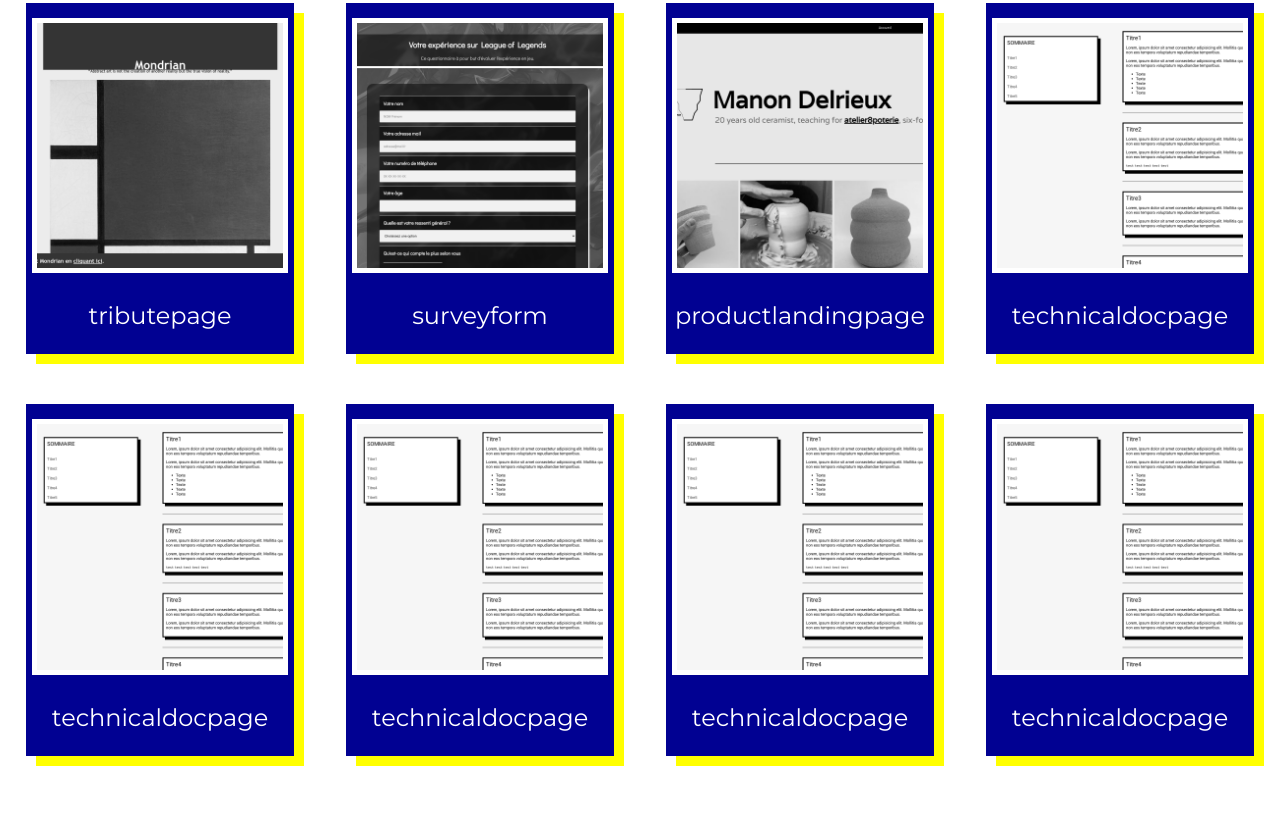
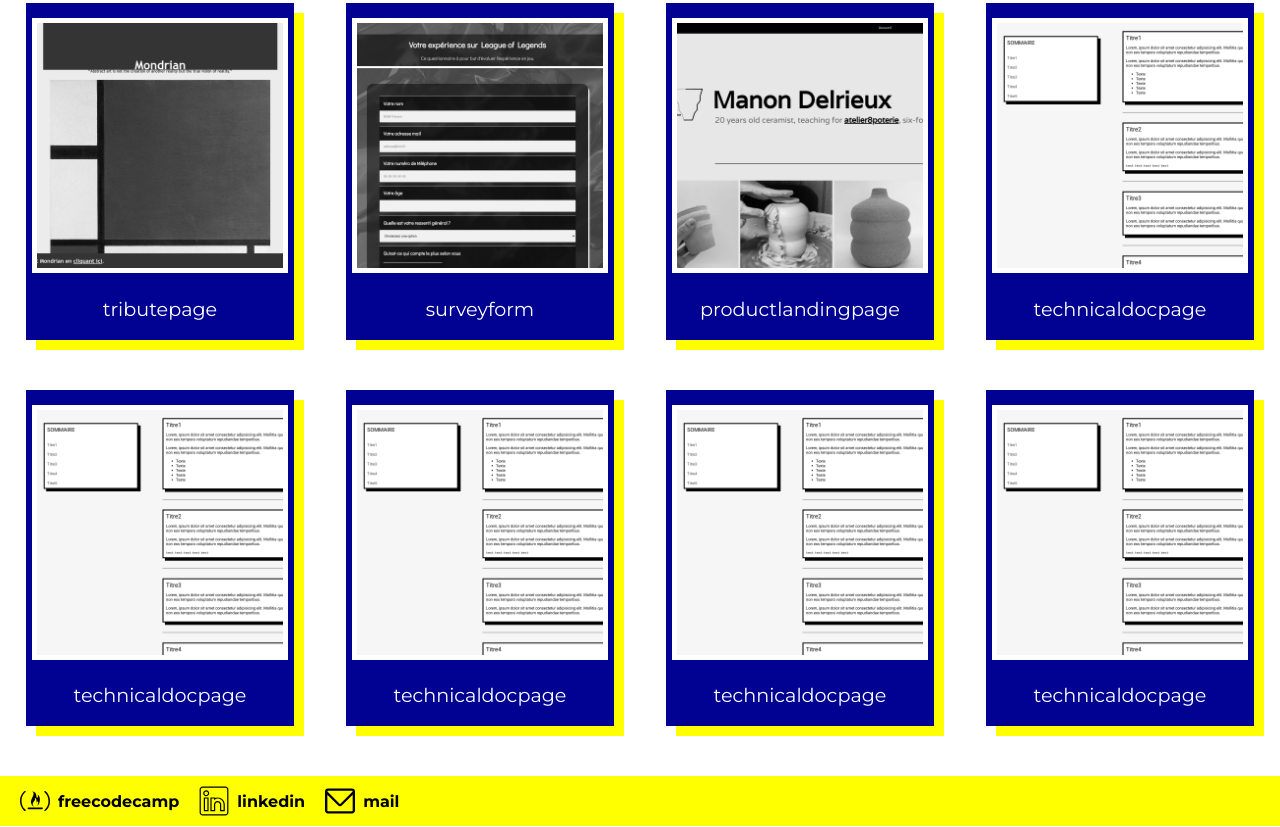
Before and after one commit to Thomxs/fcc-personnalportfolio-bt, a plain HTML site: page index.html in a window 1280 px wide. Shown: the part 847-1674 px from the top of the page. Before the commit the page ends 1653 px from the top, so only its background shows below. Drawn offline with Linux system fonts and the light colour scheme.

Commit message:
Add files via upload

```diff
--- a/index.html
+++ b/index.html
@@ -14,65 +14,65 @@
 <body>
     <header>
         <nav id="navbar">
-            <img id="navbarlogo" src="imgs/logocarrénoir.svg">
+            <div><a href="http://thomxs.github.io/fcc-personnalportfolio-bt/index.html"><img id="navbarlogo" src="imgs/logocarrénoir.svg"></a></div>
             <div id="navbarlink">
-                <a href="#welcome">Accueil</a>
+                <a href="#welcome-section">Accueil</a>
                 <a href="#projects">Projects</a>
-                <a href="#projects">Projects</a>
+                <a href="#footer">Contact</a>
             </div>
         </nav>
     </header>
 
     <main>
-        <section id="welcome">
-            <h1 id="title"><span id="important">I am Thomxs, </span><br>a web developper</h1>
+        <section id="welcome-section">
+            <h1 id="title"><span id="important">I am <a id="profile-link" target="_blank" href="https://www.freecodecamp.org/thomxs">Thomxs</a>, </span><br>a web developper</h1>
         </section>
 
         <section id="projects">
             <div id="blocprojet">
-                <div class="site">
+                <div class="project-tile">
                     <div class="siteimglink"><a href="https://thomxs.github.io/fcc-tributepage-bt/">
                             <img class="siteimg" src="imgs/tributepagecrop.png"></a>
                     </div>
                     <p class="sitetitre">tributepage</p>
                 </div>
-                <div class="site">
+                <div class="project-tile">
                     <div class="siteimglink"><a href="https://thomxs.github.io/fcc-surveyform-bt/">
                             <img class="siteimg" src="imgs/surveyformcrop.png"></a>
                     </div>
                     <p class="sitetitre">surveyform</p>
                 </div>
-                <div class="site">
+                <div class="project-tile">
                     <div class="siteimglink"><a href="https://thomxs.github.io/fcc-productlandingpage-bt/">
                             <img class="siteimg" src="imgs/productlandingpagecrop.png"></a>
                     </div>
                     <p class="sitetitre">productlandingpage</p>
                 </div>
-                <div class="site">
+                <div class="project-tile">
                     <div class="siteimglink"><a href="https://thomxs.github.io/fcc-technicaldocpage-bt/">
                             <img class="siteimg" src="imgs/technicaldocpagecrop.png"></a>
                     </div>
                     <p class="sitetitre">technicaldocpage</p>
                 </div>
-                <div class="site">
+                <div class="project-tile">
                     <div class="siteimglink"><a href="https://thomxs.github.io/fcc-technicaldocpage-bt/">
                             <img class="siteimg" src="imgs/technicaldocpagecrop.png"></a>
                     </div>
                     <p class="sitetitre">technicaldocpage</p>
                 </div>
-                <div class="site">
+                <div class="project-tile">
                     <div class="siteimglink"><a href="https://thomxs.github.io/fcc-technicaldocpage-bt/">
                             <img class="siteimg" src="imgs/technicaldocpagecrop.png"></a>
                     </div>
                     <p class="sitetitre">technicaldocpage</p>
                 </div>
-                <div class="site">
+                <div class="project-tile">
                     <div class="siteimglink"><a href="https://thomxs.github.io/fcc-technicaldocpage-bt/">
                             <img class="siteimg" src="imgs/technicaldocpagecrop.png"></a>
                     </div>
                     <p class="sitetitre">technicaldocpage</p>
                 </div>
-                <div class="site">
+                <div class="project-tile">
                     <div class="siteimglink"><a href="https://thomxs.github.io/fcc-technicaldocpage-bt/">
                             <img class="siteimg" src="imgs/technicaldocpagecrop.png"></a>
                     </div>
@@ -84,6 +84,28 @@
     </main>
 
     <footer>
-
+        <div id="footer">
+            <div id="links">
+                <div>
+                    <a class="lienreseaux" href="https://www.freecodecamp.org/thomxs">
+                        <img class="socialmedia" src="imgs/freecodecamp.svg">
+                        <p>freecodecamp</p>
+                    </a>
+                </div>
+                <div>
+                    <a class="lienreseaux" href="https://www.linkedin.com/in/thomas-bida-1a74041b6/">
+                        <img class="socialmedia" src="imgs/linkedin.svg">
+                        <p>linkedin</p>
+                    </a>
+                </div>
+                <div>
+                    <a class="lienreseaux" href="mailto:thomxsdev@gmail.com">
+                        <img class="socialmedia" src="imgs/mail.svg">
+                        <p>mail</p>
+                    </a>
+                </div>
+            </div>
+        </div>
     </footer>
+    <script src="https://cdn.freecodecamp.org/testable-projects-fcc/v1/bundle.js"></script>
 </body>
--- a/main.css
+++ b/main.css
@@ -45,7 +45,7 @@ nav a:hover {
   color: yellow;
 }
 
-#welcome {
+#welcome-section {
   width: 100%;
   height: 100vh;
   display: flex;
@@ -71,6 +71,11 @@ nav a:hover {
   transform: scale(1.5);
 }
 
+#profile-link {
+  color: yellow;
+  text-decoration: none;
+}
+
 #important {
   font-weight: bold;
 }
@@ -81,7 +86,7 @@ nav a:hover {
   justify-content: space-around;
 }
 
-.site {
+.project-tile {
   width: 21%;
   background-color: rgb(1, 1, 146);
   display: flex;
@@ -93,14 +98,6 @@ nav a:hover {
   box-shadow: 10px 10px yellow;
 }
 
-.siteimg {
-  width: 100%;
-  height: auto;
-  margin-left: auto;
-  margin-right: auto;
-  border: 5px solid white;
-}
-
 .siteimglink {
   width: 95%;
   filter: grayscale(1);
@@ -110,7 +107,73 @@ nav a:hover {
   filter: unset;
 }
 
+.siteimg {
+  width: 100%;
+  height: auto;
+  margin-left: auto;
+  margin-right: auto;
+  border: 5px solid white;
+}
+
+
 .sitetitre {
   color: white;
   font-size: 1.5rem;
 }
+
+#footer {
+  background-color: yellow;
+  height: 50px;
+  width: 100%;
+  display: flex;
+  bottom: 0;
+  margin-bottom: 0;
+}
+
+#links {
+  display: flex;
+  width: 50%;
+  justify-content: flex-start;
+  align-items: center;
+}
+
+.lienreseaux {
+  display: flex;
+  margin-left: 20px;
+  justify-content: flex-start;
+  align-items: center;
+  color: black;
+  text-decoration: none;
+  font-weight: bold;
+}
+
+.socialmedia {
+  height: 30px;
+  width: 30px;
+  margin-right: 8px;
+}
+
+@media (max-width: 1400px) {
+.sitetitre {
+  font-size: 1.2rem;
+}
+}
+
+@media (max-width: 1024px) {
+  .project-tile {
+    width: 45%;
+  }
+  .sitetitre {
+    font-size: 1.5rem;
+  }
+}
+
+@media (max-width: 768px) {
+
+}
+
+@media (max-width: 500px) {
+  .project-tile {
+    width: 90%;
+  }
+}
```
Also changed, not shown: imgs/freecodecamp.svg (added), imgs/linkedin.svg (added), imgs/mail.svg (added).
